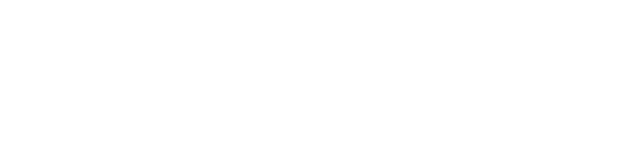
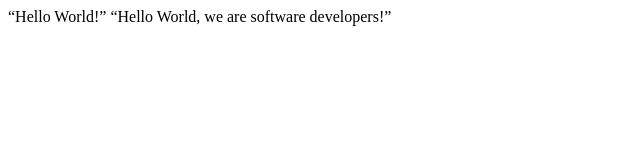
Before and after one commit to EmekaEmmanuel/emeka_yuvenal, a plain HTML site: page fcc-test-suite-template-master/index.html in a window 1280 px wide. Shown: the whole page, without its empty margins (0-640 px from the left). Drawn offline with Linux system fonts and the light colour scheme.

Commit message:
added hello world

```diff
--- a/fcc-test-suite-template-master/index.html
+++ b/fcc-test-suite-template-master/index.html
@@ -9,6 +9,8 @@
   <body>
     <script src="https://cdn.freecodecamp.org/testable-projects-fcc/v1/bundle.js"></script>
 
+    “Hello World!”
+    “Hello World, we are software developers!”
     <!--
 
     Hello Camper!
```
